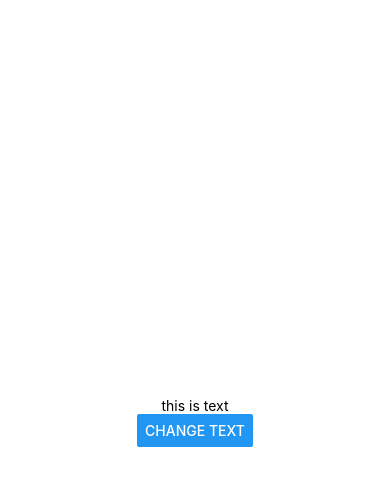
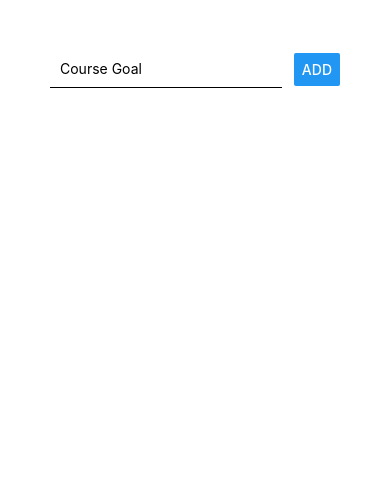
Before and after one commit to himanshurahi/learning-react-native-2022, a React Native app in the folder rn-first-app/: screen / in a window 390 px wide. Shown: the top 486 px of the page. Built offline with nearby package versions, Linux system fonts and the light colour scheme.

Commit message:
Scroll View Basic

```diff
--- a/rn-first-app/App.js
+++ b/rn-first-app/App.js
@@ -1,18 +1,51 @@
 import { StatusBar } from "expo-status-bar";
 import { useState } from "react";
-import { Button, StyleSheet, Text, View } from "react-native";
+import {
+  Button,
+  ScrollView,
+  StyleSheet,
+  Text,
+  TextInput,
+  View,
+} from "react-native";
 
 export default function App() {
-  const [outputText, setOutputText] = useState("this is text");
+  const [Goal, setGoal] = useState("");
+  const [courseGoals, setCourseGoals] = useState([]);
+
+  const inputHandler = (text) => {
+    setGoal(text);
+  };
+
+  const addGoalHandler = () => {
+    setCourseGoals([...courseGoals, Goal]);
+    console.log(courseGoals);
+    setGoal("");
+  };
+
   return (
     <View style={styles.container}>
-      <Text>{outputText}</Text>
-      <Button
-        title="Change Text"
-        onPress={() => {
-          setOutputText("Text Changed..!");
-        }}
-      />
+      <View
+        style={{
+          flexDirection: "row",
+          justifyContent: "space-between",
+          alignItems: "center",
+        }}>
+        <TextInput
+          placeholder="Course Goal"
+          style={styles.textInput}
+          onChangeText={inputHandler}
+          value={Goal}
+        />
+        <Button title="Add" onPress={addGoalHandler}></Button>
+      </View>
+      <ScrollView>
+        {courseGoals.map((goal) => (
+          <View style={styles.listItems} key={Math.random()}>
+            <Text>{goal}</Text>
+          </View>
+        ))}
+      </ScrollView>
       <StatusBar style="auto" />
     </View>
   );
@@ -20,9 +53,19 @@ export default function App() {
 
 const styles = StyleSheet.create({
   container: {
-    flex: 1,
-    backgroundColor: "#fff",
-    alignItems: "center",
-    justifyContent: "center",
+    padding: 50,
+  },
+  textInput: {
+    borderBottomColor: "black",
+    borderBottomWidth: 1,
+    padding: 10,
+    width: "80%",
+  },
+  listItems: {
+    padding: 10,
+    marginVertical: 10,
+    backgroundColor: "#ccc",
+    borderColor: "black",
+    borderWidth: 1,
   },
 });
```
